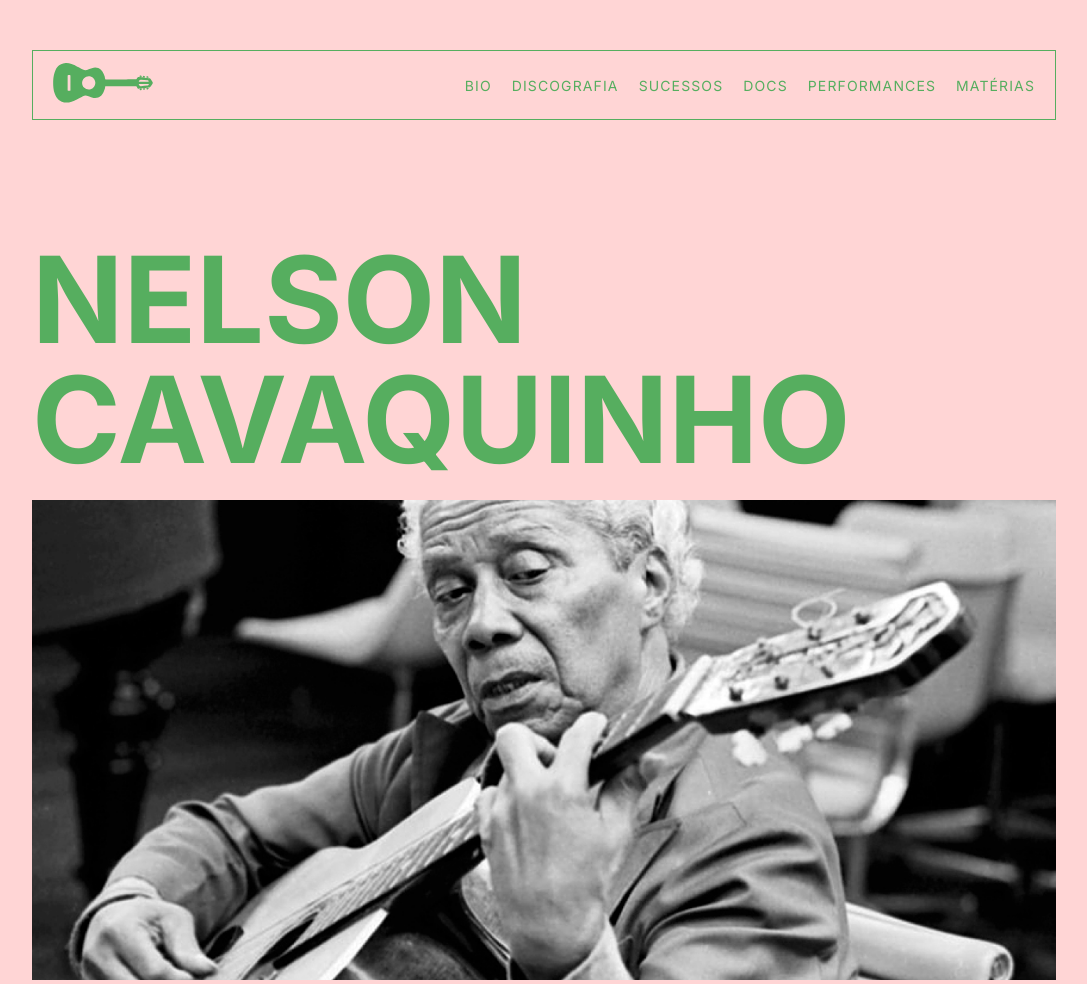
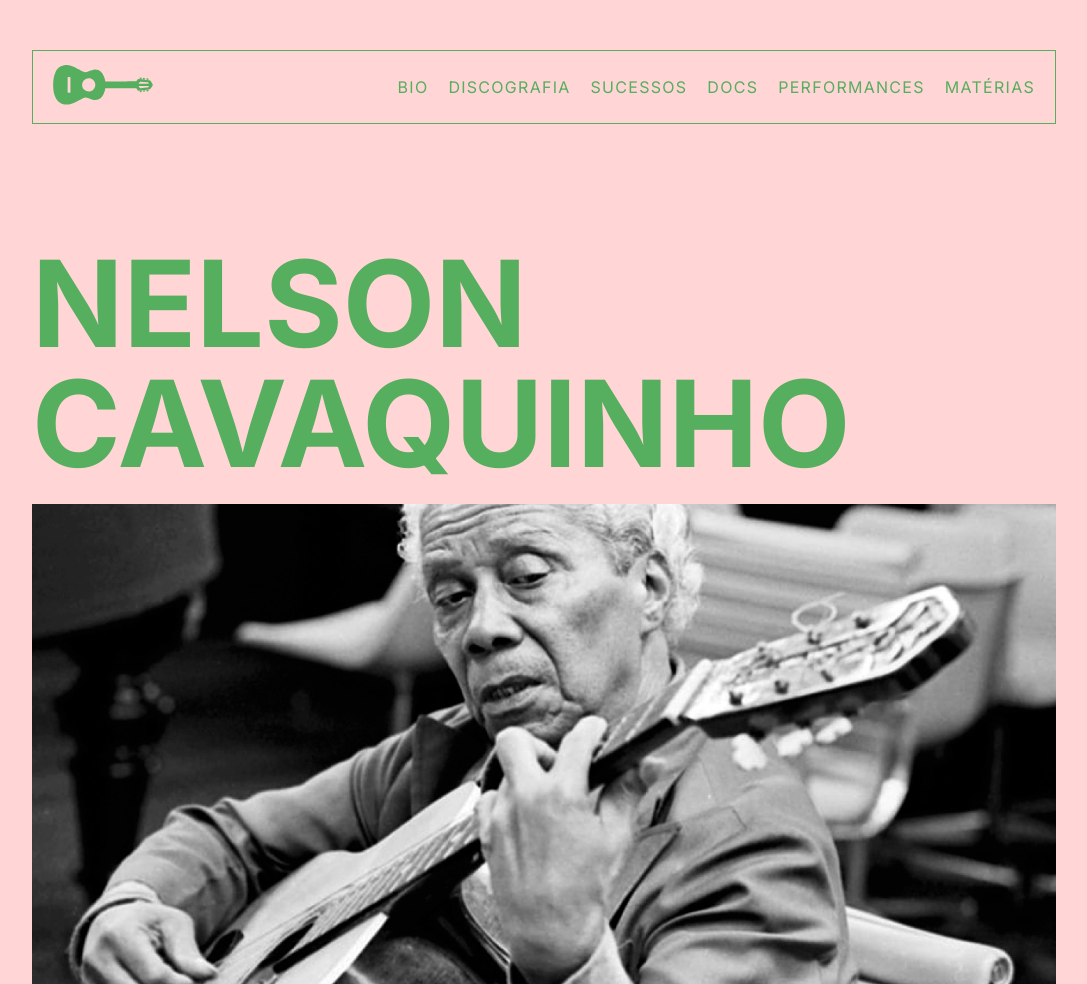
Before and after one commit to fabianoxsantos/nelson-page, a plain HTML site: page index.html in a window 1280 px wide. Shown: the top 984 px of the page, without its empty margins (96-1183 px from the left). Drawn offline with nearby package versions, Linux system fonts and the light colour scheme.

Commit message:
Create nav reponsive

```diff
--- a/styles/header.css
+++ b/styles/header.css
@@ -22,13 +22,16 @@ header {
 
 nav {
     width: 100%;
-    height: 70px;
+    height: auto;
     border: 1px solid var(--second-color);
     display: flex;
     justify-content: space-between;
     align-items: center;
     margin-top: 50px;
-    padding: 0 20px;
+    padding: 0px 20px;
+    color: aliceblue;
+
+
 
 }
 
@@ -37,7 +40,8 @@ nav .menu {
     flex-wrap: wrap;
     gap: 0px 20px;
     margin-left: 30px;
-
+    padding-top: 20px;
+    padding-bottom: 20px;
 }
 
 nav .menu a {
@@ -45,3 +49,20 @@ nav .menu a {
     letter-spacing: 0.08em;
 
 }
+
+@media (max-width: 640px) {
+
+nav {
+    height: auto;
+
+}
+}
+
+
+nav .menu a {
+    font-size: 16px;
+    line-height: 2.0em;
+    letter-spacing: 0.08em;
+
+
+}
```
Also changed, not shown: 1 other file.
